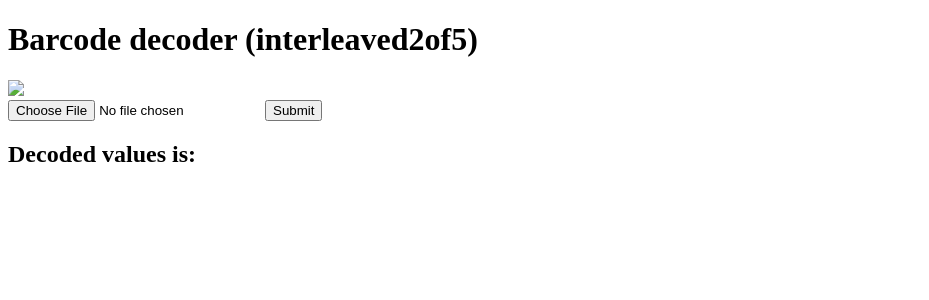
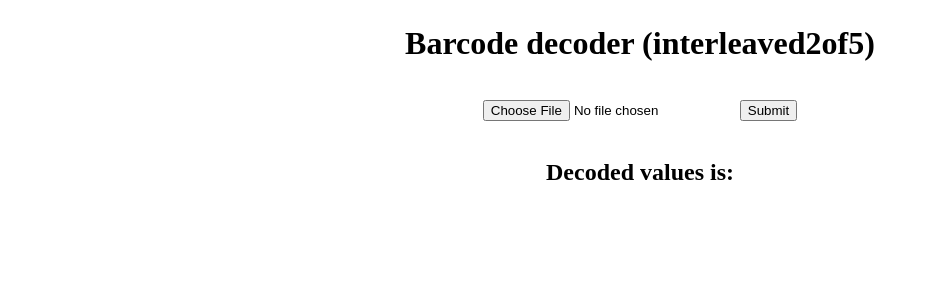
Before and after one commit to alvarogharo/AIVA-barcode-recognition, a Flask app: template src/templates/index.html in a window 1280 px wide. Shown: the top 300 px of the page, without its empty margins (0-929 px from the left). Run offline with Flask 2, Linux system fonts and the light colour scheme; the template is opened without the code that fills it, so the values that code supplies are empty; some libraries are stand-ins or nearby versions.

Commit message:
Web mockup + some changes

```diff
--- a/src/barcode_detector.py
+++ b/src/barcode_detector.py
@@ -20,6 +20,7 @@
             original_image = cv2.imread(image)
         else:
             original_image = image
+
         image = cv2.cvtColor(original_image, cv2.COLOR_BGR2GRAY)
         ddepth = cv2.CV_32F
         grad_x = cv2.Sobel(image, ddepth=ddepth, dx=1, dy=0, ksize=-1)
--- a/src/main.py
+++ b/src/main.py
@@ -1,6 +1,6 @@
-from .barcode_recognizer import BarcodeRecognizer
+from barcode_recognizer import BarcodeRecognizer
 
 bar_recognizer = BarcodeRecognizer()
 
-decoded_value = bar_recognizer.recognize("./images/image3.tif", show_images=True)
+decoded_value = bar_recognizer.recognize("./images/b04.png", show_images=True)
 print(decoded_value)
--- a/src/static/index.js
+++ b/src/static/index.js
@@ -38,8 +38,10 @@
             let tiff = new Tiff({buffer: e.target.result});
             var canvas = tiff.toCanvas();
             previewImage.setAttribute(ATTRIB_SRC, EMPTY_SRC_VALUE);
+            previewImage.style.display = "none";
             div.append(canvas);
         } else {
+            previewImage.style.display = "block";
             previewImage.setAttribute(ATTRIB_SRC, e.target.result);
         }
     };
@@ -58,14 +60,17 @@
     let data = {};
     data[IMAGE_JSON_KEY] = base64File;
     let json = JSON.stringify(data);
-    console.log(base64File);
     let xhr = new XMLHttpRequest();
     xhr.open(METHOD_POST, SERVER_URL + ":" + SERVER_PORT + QUERY_RECOGNIZE, true);
     xhr.setRequestHeader('Content-type','application/json; charset=utf-8');
     xhr.onload = function () {
         let resultText = document.getElementById(RESULT_TEXT_ID);
         let result = JSON.parse(xhr.responseText)[RESULT_JSON_KEY];
-        resultText.innerText = result;
+        if(result){
+            resultText.innerText = result;
+        }else{
+            resultText.innerText = "Not able to decode the image. Check image format and quality";
+        }
         console.log("Decoded result is: " + result);
     }
     xhr.send(json);
--- /dev/null
+++ b/src/static/styles.css
@@ -0,0 +1,32 @@
+h1{
+    margin: auto;
+    width: 50%;
+    text-align: center;
+    margin-top: 2%;
+    margin-bottom: 2%;
+}
+
+img{
+    display: none;
+    margin-left: auto;
+    margin-right: auto;
+    margin-bottom: 3%;
+}
+
+#imageDiv{
+    display: block;
+    margin-left: auto;
+    margin-right: auto;
+    margin-bottom: 3%;
+    text-align: center;
+}
+
+.block{
+    margin-bottom: 3%;
+    text-align: center;
+}
+
+h2{
+    display: inline;
+    margin-left: 2%;
+}
--- a/src/templates/index.html
+++ b/src/templates/index.html
@@ -5,14 +5,18 @@
     <title>Title</title>
     <script src="static/tiff.min.js"></script>
     <script src="static/index.js"></script>
-</head>
+    <link rel="stylesheet" type="text/css" href="static/styles.css"></head>
 <body>
     <h1>Barcode decoder (interleaved2of5)</h1>
     <img src="#" id="previewImage"/>
     <div id="imageDiv"></div>
-    <input type="file" id="fileInput" onchange="onImageChange(this)">
-    <input type="submit" onclick="sendAndRecognize()" >
-    <h2>Decoded values is:</h2>
-    <h2 id="resultText"></h2>
+    <div class="block">
+        <input type="file" id="fileInput" onchange="onImageChange(this)">
+        <input type="submit" onclick="sendAndRecognize()" >
+    </div>
+    <div class="block">
+        <h2>Decoded values is:</h2>
+        <h2 id="resultText"></h2>
+    </div>
 </body>
 </html>
```
Also changed, not shown: src/barcode_recognizer.py (+7 -4 lines), tests/test_basic.py (+1 -1 lines), src/images/b01.png (added), src/images/b02.png (added), src/images/b03.png (added), src/images/b04.png (added), tests/images/b01.png (added), tests/images/b02.png (added), tests/images/b03.png (added), tests/images/b04.png (added).
